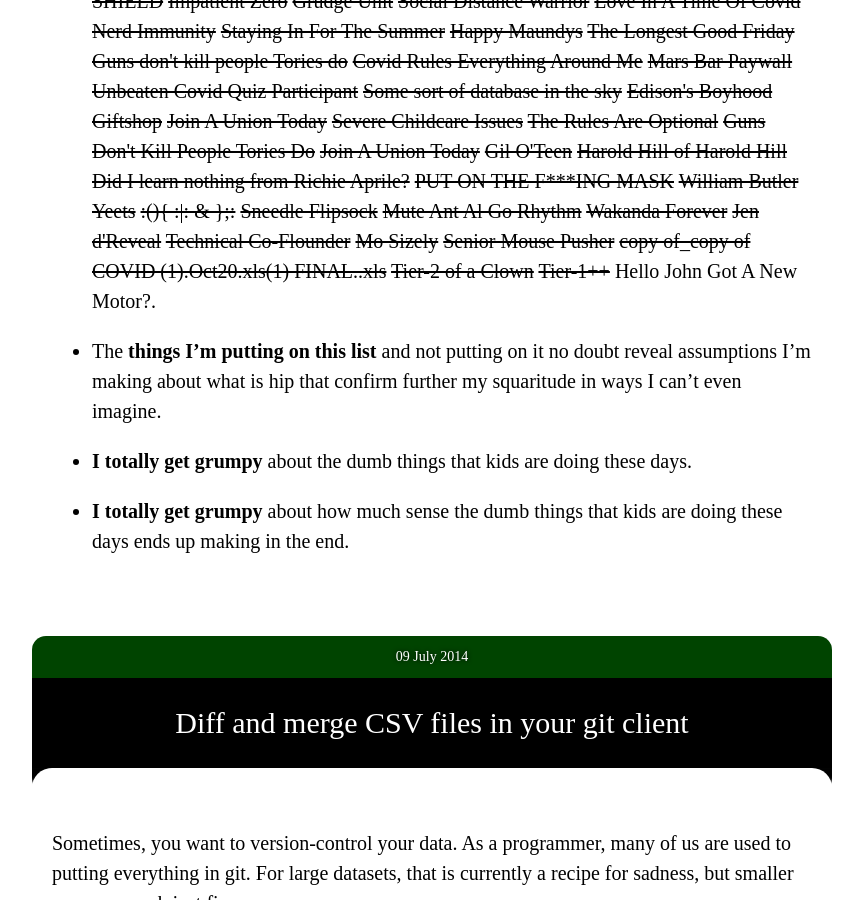
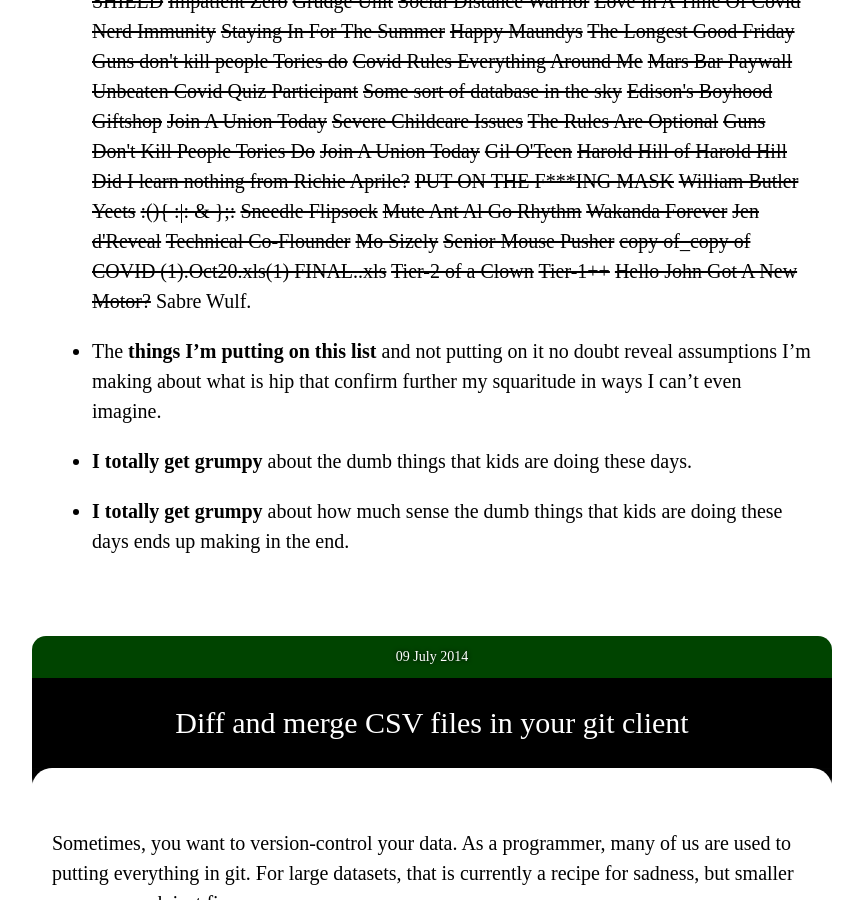
Before and after one commit to paulfitz/paulfitz.github.io, a Jekyll site: the page built from index.html, in a window 1280 px wide and 900 px high, scrolled down 28886 px. Shown: the whole window, without its empty margins (208-1071 px from the left). Built offline with Jekyll 4.4.1, drawn with Linux system fonts in a browser that asks for light colours; nearby versions of some CDN libraries.

Commit message:
add a pikesleyism

```diff
--- a/_data/pikes.json
+++ b/_data/pikes.json
@@ -238,5 +238,6 @@
   "copy of_copy of COVID (1).Oct20.xls(1) FINAL..xls",
   "Tier-2 of a Clown",
   "Tier-1++",
-  "Hello John Got A New Motor?"
+  "Hello John Got A New Motor?",
+  "Sabre Wulf"
 ]
```
